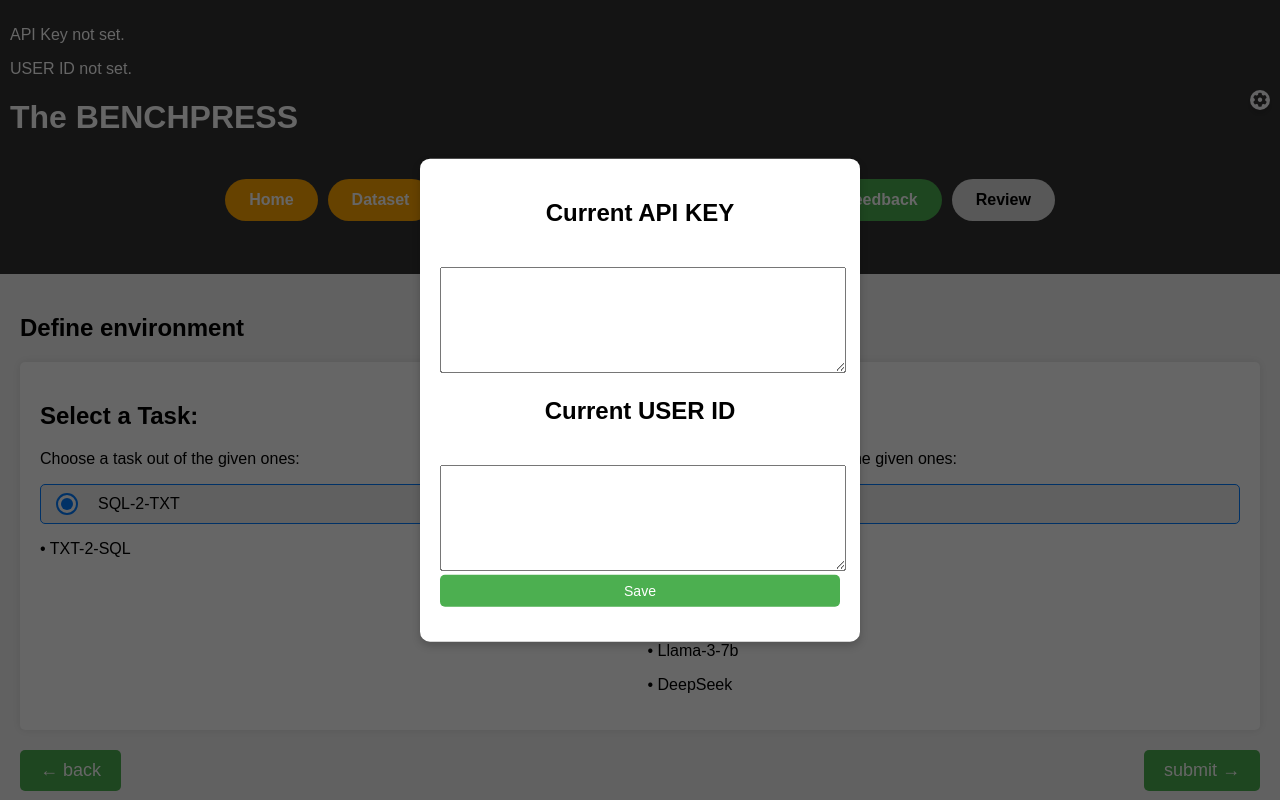
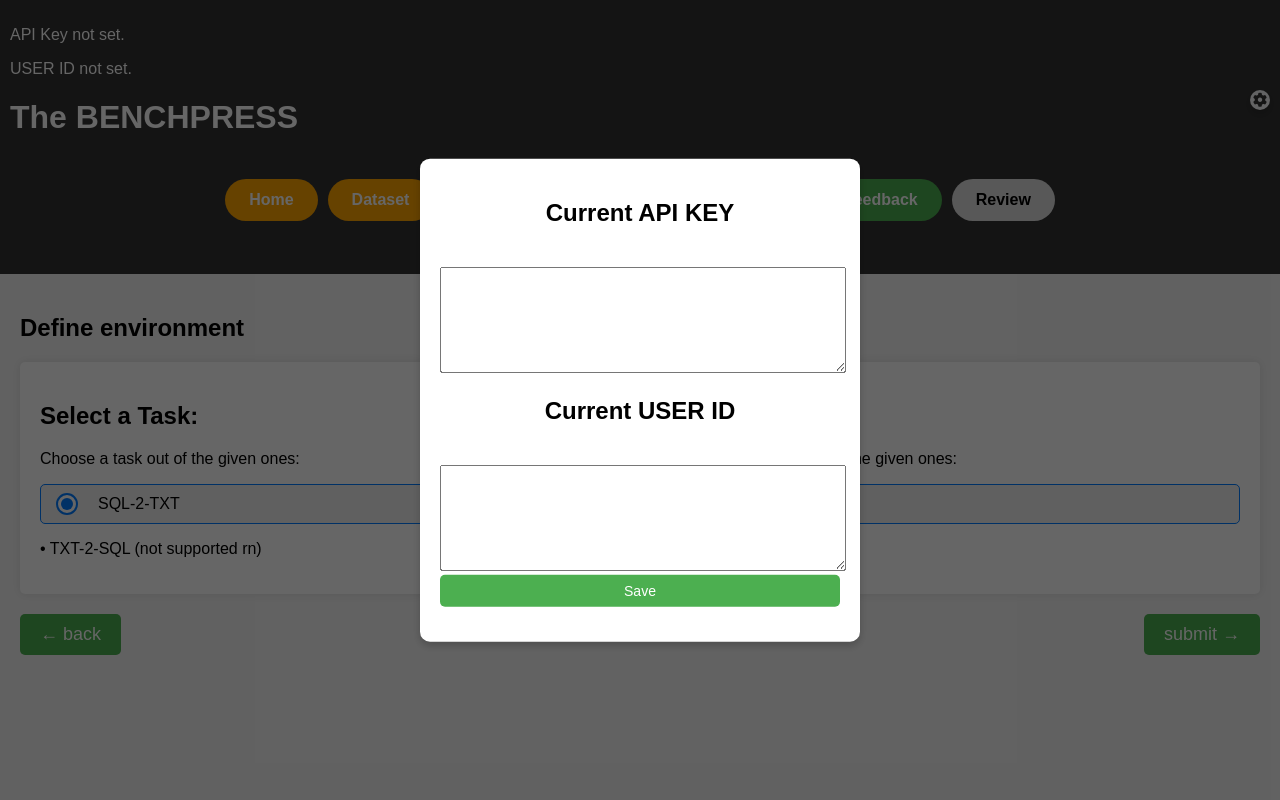
Before and after one commit to fabian-wenz/enterprise-txt2sql, a Flask app: page /task_selection in a window 1280 px wide. Run offline with Flask 3, Linux system fonts and the light colour scheme; parts of the project's set-up code (start-up, migrations or seed data) failed here and were passed over; some libraries are stand-ins or nearby versions.

Commit message:
latest html versions

```diff
--- a/website/templates/task_selection.html
+++ b/website/templates/task_selection.html
@@ -31,7 +31,7 @@
                 {% endfor %}
             </div>
 
-            <p>• TXT-2-SQL</p>
+            <p>• TXT-2-SQL (not supported rn)</p>
     </div>
 
     <div class="options-section">
@@ -47,13 +47,6 @@
                 </div>
                 {% endfor %}
             </div>
-
-
-            <p>• gpt-4</p>
-            <p>• gpt-3.5-turbo</p>
-            <p>• claude-3</p>
-            <p>• Llama-3-7b</p>
-            <p>• DeepSeek</p>
     </div>
 
 </div>
```
Also changed, not shown: website/templates/upload.html (+2 -8 lines), README.md.
